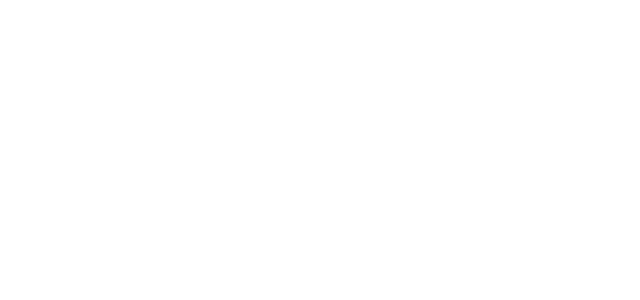
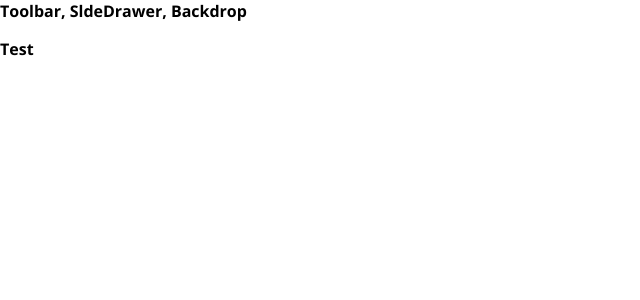
Before and after one commit to mdiktushar/Burger-Builder, a React app: page / in a window 1280 px wide. Shown: the top 300 px of the page, without its empty margins (0-640 px from the left). Built offline with nearby package versions, Linux system fonts and the light colour scheme.

Commit message:
layout component  8.8

```diff
--- a/src/App.js
+++ b/src/App.js
@@ -1,11 +1,17 @@
+// import PropTypes from 'prop-types'
+import React, { Component } from 'react'
+import Layout from './components/Layout/Layout'
 
+export default class App extends Component {
+  // static propTypes = {second: third}
 
-function App() {
-  return (
-    <div>
-
-    </div>
-  );
+  render() {
+    return (
+      <div>
+        <Layout>
+          <p>Test</p>
+        </Layout>
+      </div>
+    )
+  }
 }
-
-export default App;
--- /dev/null
+++ b/src/components/Layout/Layout.js
@@ -0,0 +1,16 @@
+import React from 'react'
+import Auxlary from '../../hoc/Auxlary'
+// import PropTypes from 'prop-types'
+
+const Layout = props => (
+    <Auxlary>
+        <div>Toolbar, SldeDrawer, Backdrop</div>
+        <main>
+            {props.children}
+        </main>
+    </Auxlary>
+)
+
+// Layout.propTypes = {}
+
+export default Layout
--- /dev/null
+++ b/src/hoc/Auxlary.js
@@ -0,0 +1,5 @@
+
+const Auxlary = props => props.children;
+
+
+export default Auxlary
--- a/src/index.css
+++ b/src/index.css
@@ -1,6 +1,6 @@
 body {
   margin: 0;
-  font-family: -apple-system, BlinkMacSystemFont, 'Segoe UI', 'Roboto', 'Oxygen',
+  font-family: 'Open Sans', -apple-system, BlinkMacSystemFont, 'Segoe UI', 'Roboto', 'Oxygen',
     'Ubuntu', 'Cantarell', 'Fira Sans', 'Droid Sans', 'Helvetica Neue',
     sans-serif;
   -webkit-font-smoothing: antialiased;
```
